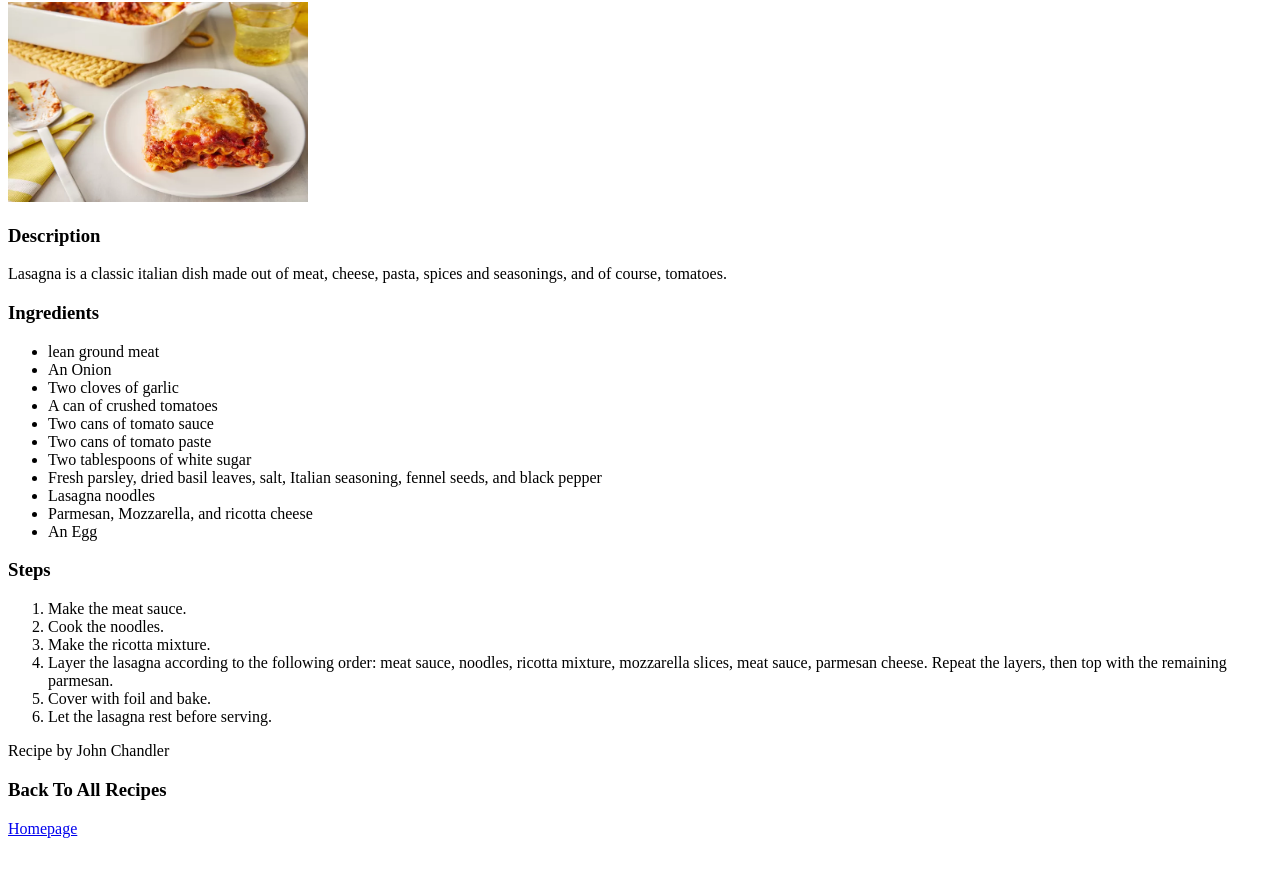
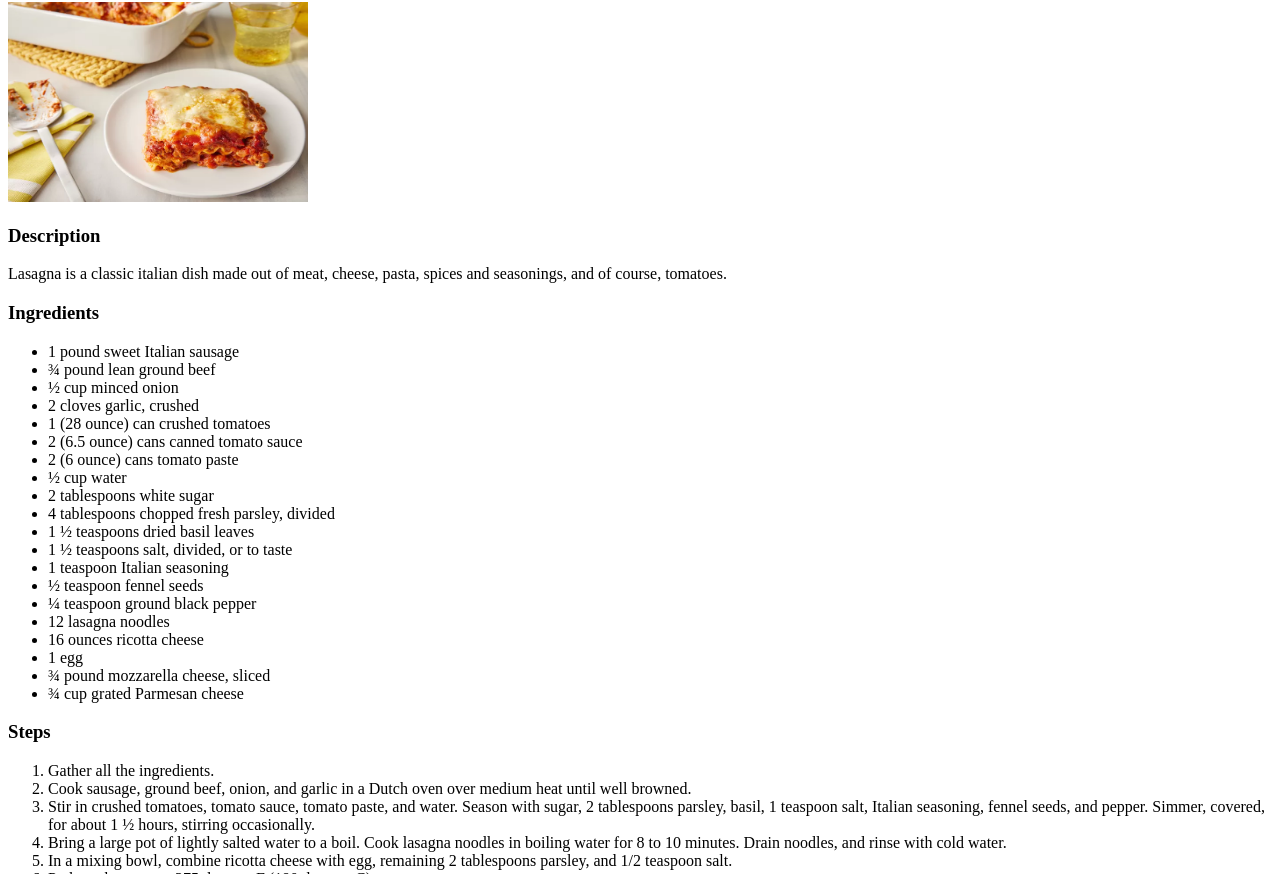
Before and after one commit to Fortuna700/odin-recipes, a plain HTML site: page recipes/lasagna.html in a window 1280 px wide. Shown: the part 78-952 px from the top of the page. Before the commit the page ends 924 px from the top, so only its background shows below. Drawn offline with Linux system fonts and the light colour scheme.

Commit message:
Add more information to the lasagna recipe.

```diff
--- a/recipes/lasagna.html
+++ b/recipes/lasagna.html
@@ -14,28 +14,44 @@
 
         <h3>Ingredients</h3>
         <ul>
-            <li>lean ground meat</li>
-            <li>An Onion</li>
-            <li>Two cloves of garlic</li>
-            <li>A can of crushed tomatoes</li>
-            <li>Two cans of tomato sauce</li>
-            <li>Two cans of tomato paste</li>
-            <li>Two tablespoons of white sugar</li>
-            <li>Fresh parsley, dried basil leaves, salt, Italian seasoning, fennel seeds, and black pepper</li>
-            <li>Lasagna noodles</li>
-            <li>Parmesan, Mozzarella, and ricotta cheese</li>
-            <li>An Egg</li>
+            <li>1 pound sweet Italian sausage</li>
+            <li>¾ pound lean ground beef</li>
+            <li>½ cup minced onion</li>
+            <li>2 cloves garlic, crushed</li>
+            <li>1 (28 ounce) can crushed tomatoes</li>
+            <li>2 (6.5 ounce) cans canned tomato sauce</li>
+            <li>2 (6 ounce) cans tomato paste</li>
+            <li>½ cup water</li>
+            <li>2 tablespoons white sugar</li>
+            <li>4 tablespoons chopped fresh parsley, divided</li>
+            <li>1 ½ teaspoons dried basil leaves</li>
+            <li>1 ½ teaspoons salt, divided, or to taste</li>
+            <li>1 teaspoon Italian seasoning</li>
+            <li>½ teaspoon fennel seeds</li>
+            <li>¼ teaspoon ground black pepper</li>
+            <li>12 lasagna noodles</li>
+            <li>16 ounces ricotta cheese</li>
+            <li>1 egg</li>
+            <li>¾ pound mozzarella cheese, sliced</li>
+            <li>¾ cup grated Parmesan cheese</li>
         </ul>
 
         <h3>Steps</h3>
         <ol>
-            <li>Make the meat sauce.</li>
-            <li>Cook the noodles.</li>
-            <li>Make the ricotta mixture.</li>
-            <li>Layer the lasagna according to the following order: meat sauce, noodles, ricotta mixture,
-                mozzarella slices, meat sauce, parmesan cheese. Repeat the layers, then top with the remaining parmesan.</li>
-            <li>Cover with foil and bake.</li>
-            <li>Let the lasagna rest before serving.</li>
+            <li>Gather all the ingredients.</li>
+            <li>Cook sausage, ground beef, onion, and garlic in a Dutch oven over medium heat until well browned.</li>
+            <li>Stir in crushed tomatoes, tomato sauce, tomato paste, and water. Season with sugar, 2 tablespoons parsley,
+                basil, 1 teaspoon salt, Italian seasoning, fennel seeds, and pepper. Simmer, covered, for about 1 ½ hours, stirring occasionally.</li>
+            <li>Bring a large pot of lightly salted water to a boil. Cook lasagna noodles in boiling water for 8 to 10 minutes. Drain noodles, and rinse with cold water.</li>
+            <li>In a mixing bowl, combine ricotta cheese with egg, remaining 2 tablespoons parsley, and 1/2 teaspoon salt.</li>
+            <li>Preheat the oven to 375 degrees F (190 degrees C).</li>
+            <li>To assemble, spread 1 ½ cups of meat sauce in the bottom of a 9x13-inch baking dish.
+                Arrange 6 noodles lengthwise over meat sauce, overlapping slightly. Spread with 1/2 of the ricotta cheese mixture.
+                Top with 1/3 of the mozzarella cheese slices. Spoon 1 ½ cups meat sauce over mozzarella, and sprinkle with 1/4 cup Parmesan cheese.</li>
+            <li>Repeat layers, and top with remaining mozzarella and Parmesan cheese. Cover with foil: to prevent sticking,
+                either spray foil with cooking spray or make sure the foil does not touch the cheese.</li>
+            <li>Bake in the preheated oven for 25 minutes. Remove the foil and bake for an additional 25 minutes.</li>
+            <li>Rest lasagna for 15 minutes before serving.</li>
         </ol>
 
         <p>Recipe by John Chandler</p>
```
Also changed, not shown: recipes/Homemade_Mac_and_Cheese.html (+6 -1 lines), recipes/Pefect_Mashed_Potatoes.html (+5 -1 lines).
